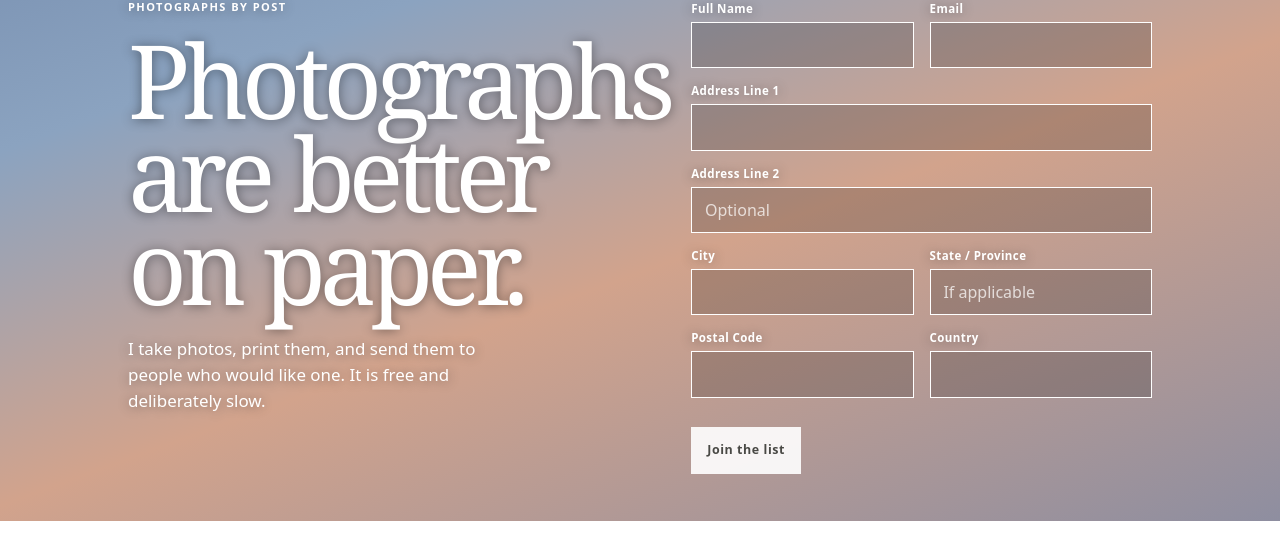
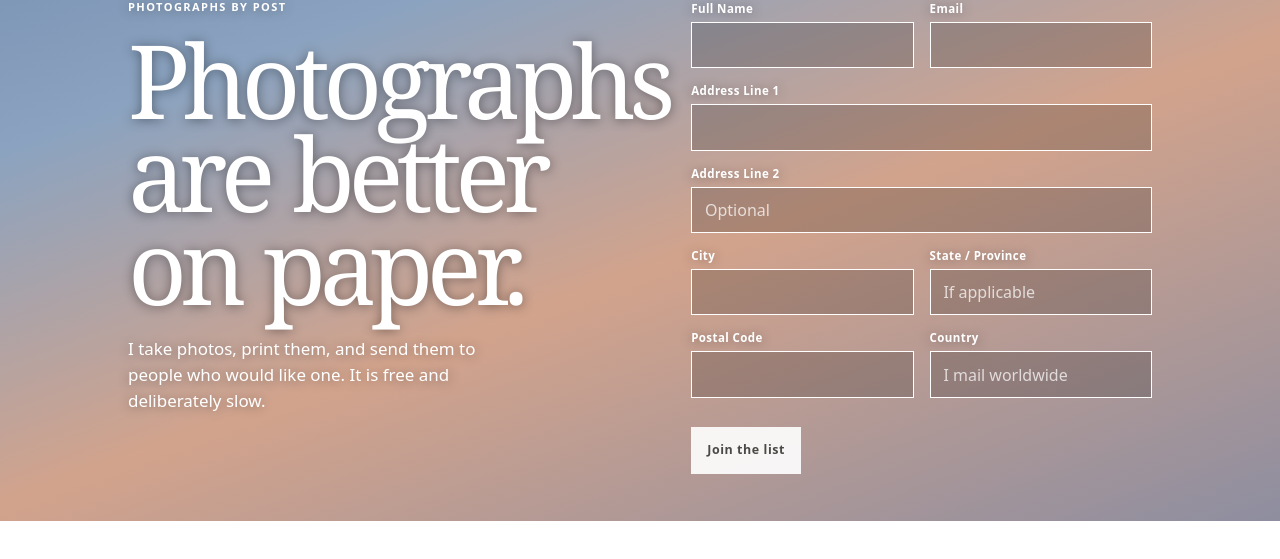
Before and after one commit to eferm/bokehbowl, a FastAPI app: page / in a window 1280 px wide. Shown: the part 279-838 px from the top of the page. Run offline with FastAPI, Linux system fonts and the light colour scheme.

Commit message:
Clarify worldwide mailing in country field

```diff
--- a/bokehbowl/templates/components/form.html
+++ b/bokehbowl/templates/components/form.html
@@ -10,6 +10,6 @@
   <label class="form-label">City <input class="form-control" name="city"{% if recipient %} value="{{ recipient.city }}"{% endif %} required autocomplete="address-level2"></label>
   <label class="form-label">State / Province <input class="form-control" name="region"{% if recipient %} value="{{ recipient.region or '' }}"{% endif %} autocomplete="address-level1" placeholder="If applicable"></label>
   <label class="form-label">Postal Code <input class="form-control" name="postal_code"{% if recipient %} value="{{ recipient.postal_code }}"{% endif %} required autocomplete="postal-code"></label>
-  <label class="form-label">Country <input class="form-control" name="country"{% if recipient %} value="{{ recipient.country }}"{% endif %} required autocomplete="country-name"></label>
+  <label class="form-label">Country <input class="form-control" name="country"{% if recipient %} value="{{ recipient.country }}"{% endif %} required autocomplete="country-name" placeholder="I mail worldwide"></label>
 </fieldset>
 {% endmacro %}
```
